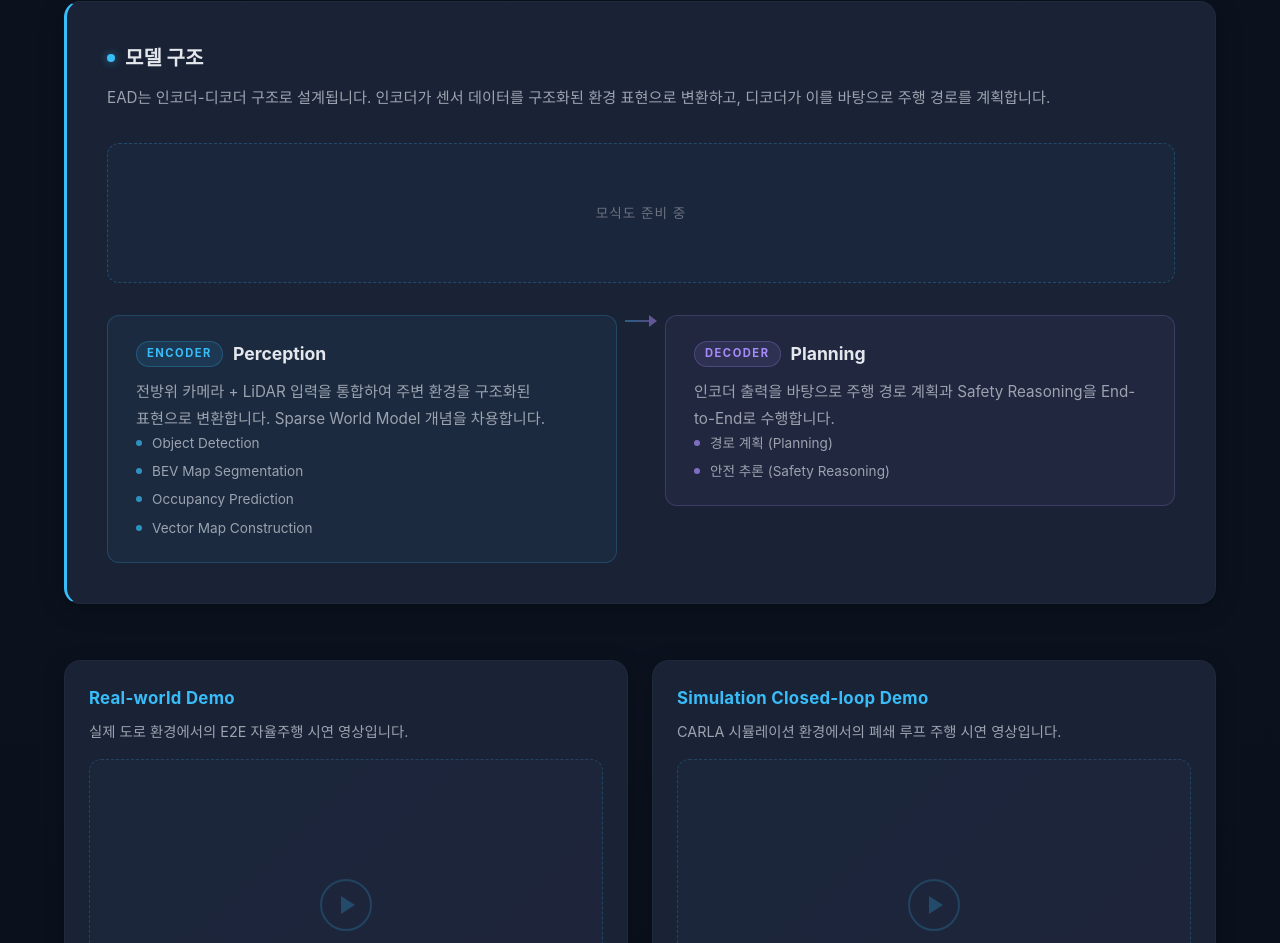
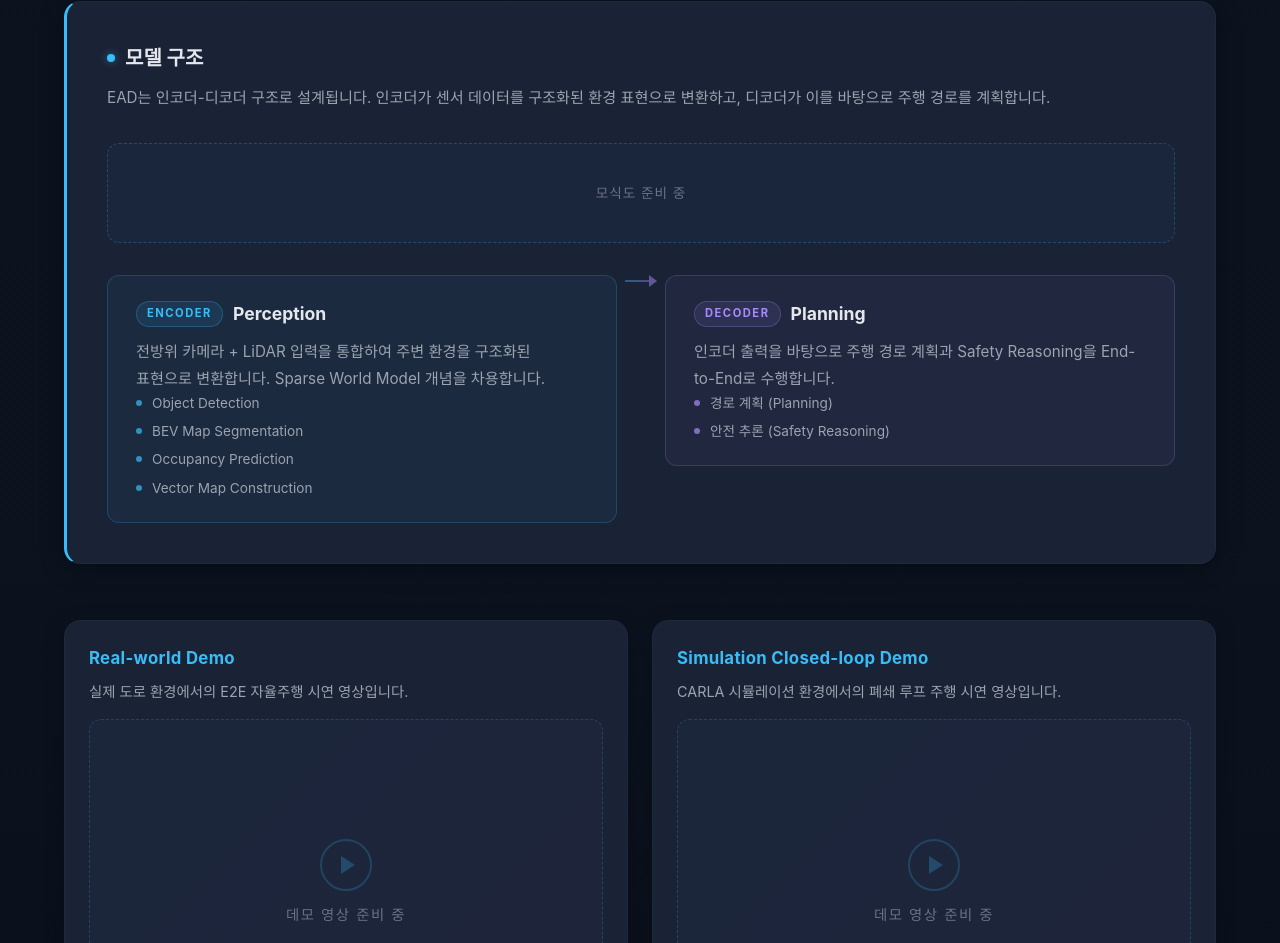
Before and after one commit to snu-adr/ead-project-page, a React (Create React App) app: page / in a window 1280 px wide. Shown: the part 3799-4742 px from the top of the page. Built offline with nearby package versions, Linux system fonts and the light colour scheme; a web font is replaced by a local one.

Commit message:
style: Reduce model diagram placeholder padding (56px→36px)
Co-Authored-By: Claude Sonnet 4.6 <noreply@anthropic.com>

```diff
--- a/src/styles/components/Model.css
+++ b/src/styles/components/Model.css
@@ -322,10 +322,12 @@
   border: 1px dashed rgba(56, 189, 248, 0.25);
   border-radius: 12px;
   background: rgba(56, 189, 248, 0.03);
-  padding: 56px 24px;
+  padding: 36px 24px;
   display: flex;
+  flex-direction: column;
   align-items: center;
   justify-content: center;
+  gap: 10px;
 }
 
 .model-diagram-placeholder-text {
```
